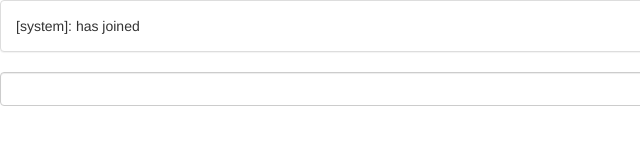
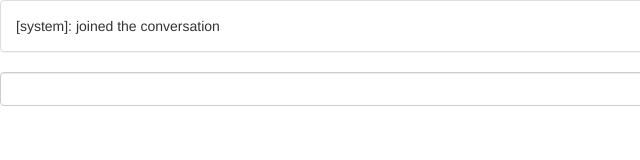
Before and after one commit to TigerTopher/iframe-chat, a plain HTML site: page chat-template.html in a window 1280 px wide. Shown: the full height of the page, 0-640 px from the left. Drawn offline with nearby package versions, Linux system fonts and the light colour scheme.

Commit message:
Replace text for system joining

```diff
--- a/chat-template.html
+++ b/chat-template.html
@@ -28,7 +28,7 @@
 	<script src="https://maxcdn.bootstrapcdn.com/bootstrap/3.3.7/js/bootstrap.min.js"></script>
 
 	<script>
-		window.parent.postMessage("[system]: " + window.name + " has joined", "*");
+		window.parent.postMessage("[system]: " + window.name + " joined the conversation", "*");
 
 		// Here's what happens when you send a message
 		document.getElementById('send_button').onclick = function() {
```
